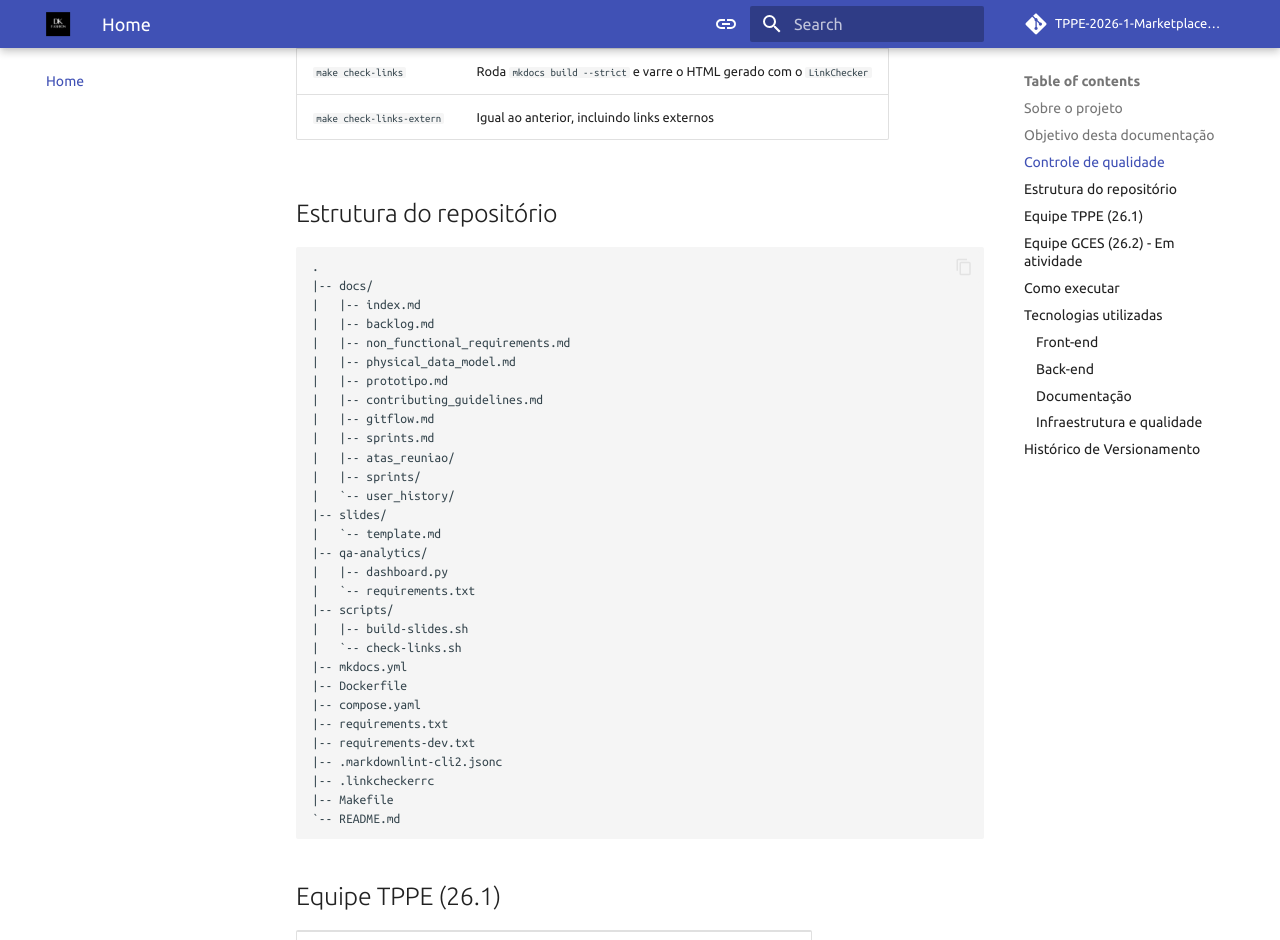
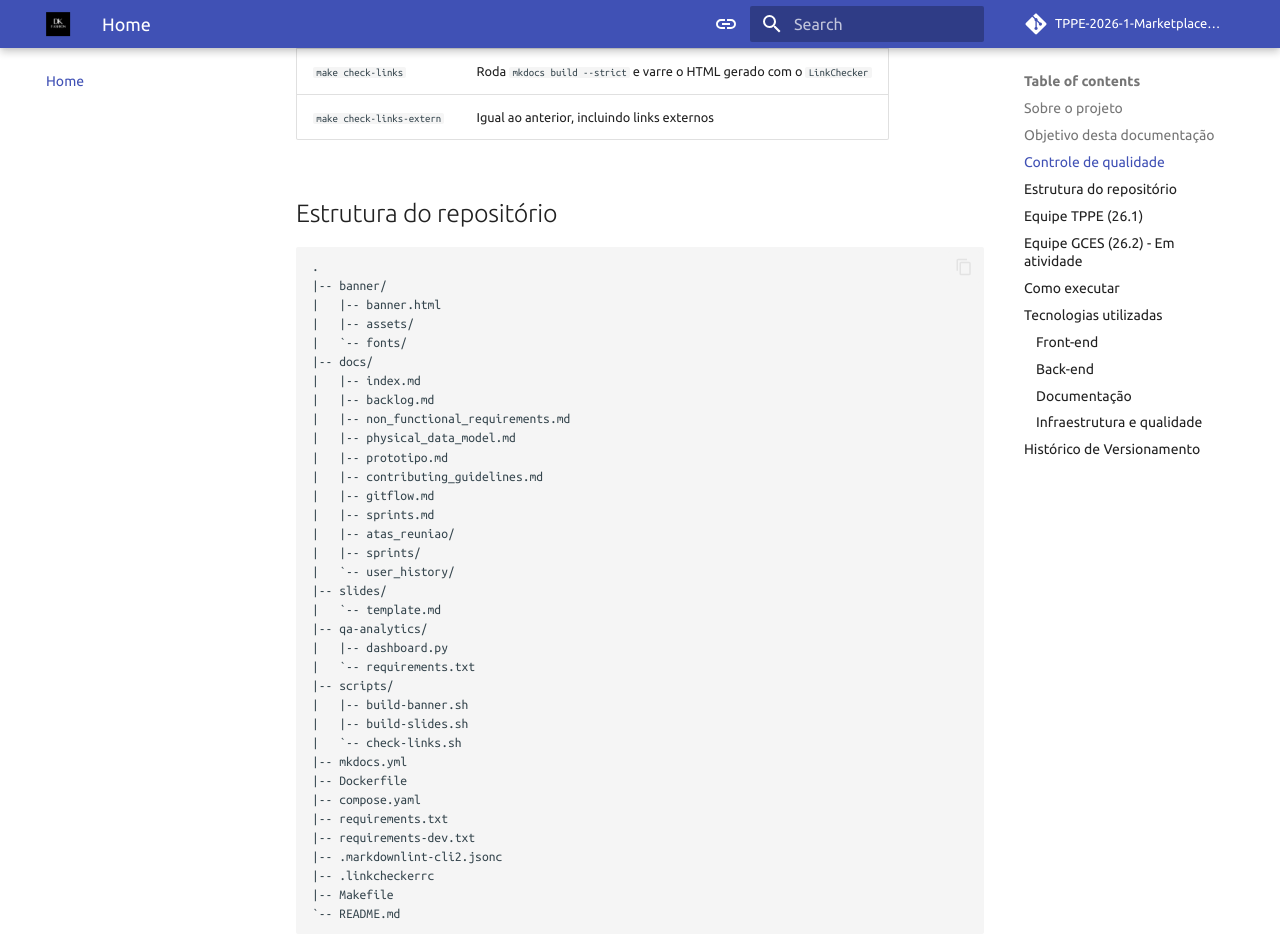
Before and after one commit to TPPE-2026-1-Marketplace/documentacao, an MkDocs documentation site: the page built from docs/index.md, in a window 1280 px wide and 1400 px high, scrolled down 1810 px, cut to the strip 0-940 px from the top of the window. Built offline with MkDocs 1.6.1 and Material for MkDocs 9.7.7, drawn with Linux system fonts in a browser that asks for light colours; comment, search, counter and statistics services are not loaded.

Commit message:
docs: documenta a geração do banner acadêmico
Co-authored-by: Eduardo Sandes <eduardo.sandes6@gmail.com>
Co-authored-by: Márcio Henrique <henriquemarcio170@gmail.com>

````diff
--- a/docs/index.md
+++ b/docs/index.md
@@ -64,6 +64,10 @@ make quality
 
 ```text
 .
+|-- banner/
+|   |-- banner.html
+|   |-- assets/
+|   `-- fonts/
 |-- docs/
 |   |-- index.md
 |   |-- backlog.md
@@ -82,6 +86,7 @@ make quality
 |   |-- dashboard.py
 |   `-- requirements.txt
 |-- scripts/
+|   |-- build-banner.sh
 |   |-- build-slides.sh
 |   `-- check-links.sh
 |-- mkdocs.yml
````
Also changed, not shown: README.md (+31 -3 lines).
